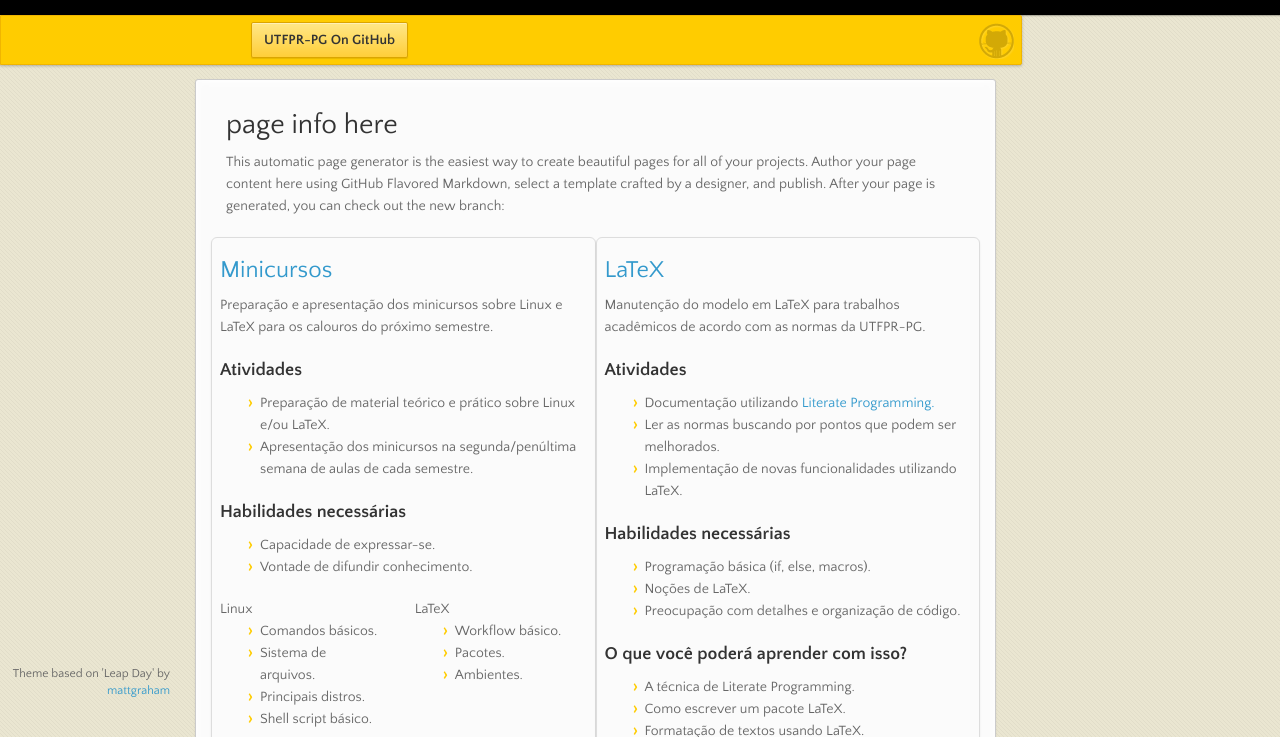
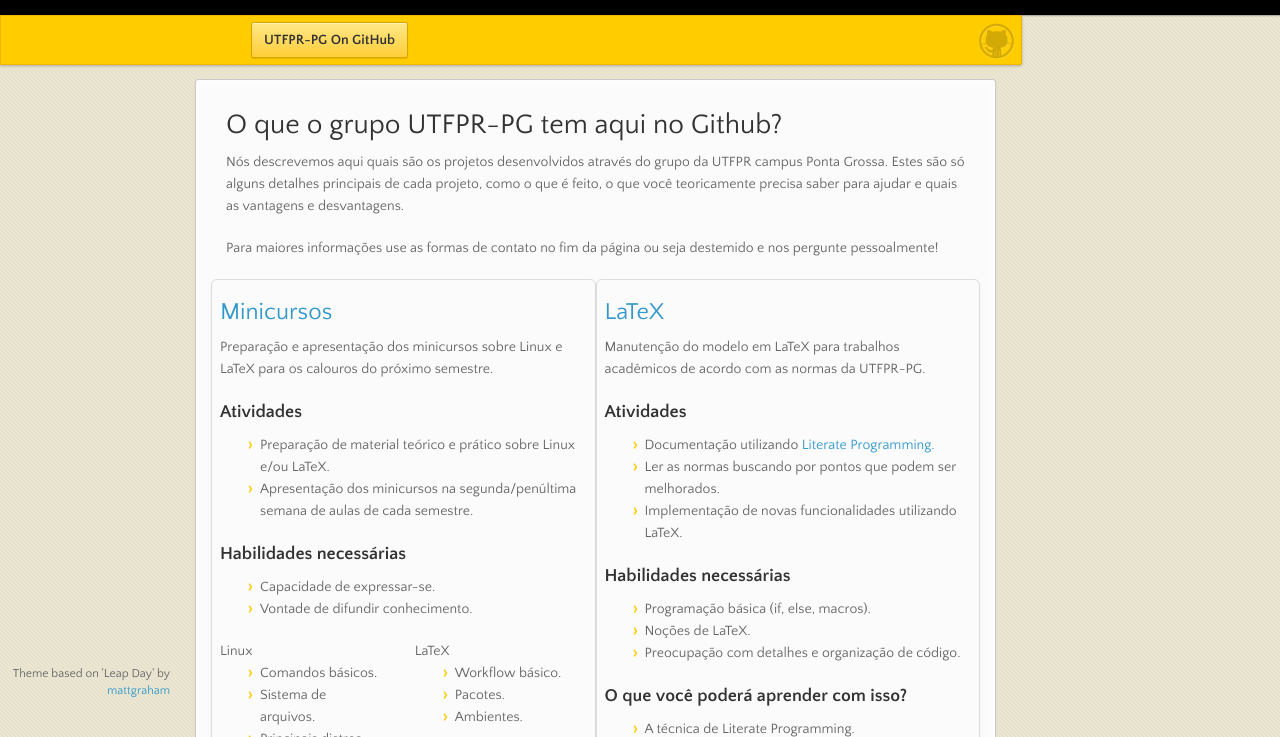
Before and after one commit to UTFPR-PG/utfpr-pg.github.io, a plain HTML site: page index.html in a window 1280 px wide. Shown: the part 61-798 px from the top of the page. Drawn offline with nearby package versions, Linux system fonts and the light colour scheme.

Commit message:
filled info section on top

```diff
--- a/index.html
+++ b/index.html
@@ -38,17 +38,18 @@
 
 	<div class="row">
 	  <div class="col-md-12 col-xs-10">
-	    <h1>page info here</h1>
+	    <h1>O que o grupo UTFPR-PG tem aqui no Github?</h1>
 	  </div>
 
 	  <div class="col-xs-2 visible-xs">
-      	    <a class=octo href="https://github.com/UTFPR-PG"></a>
+      <a class=octo href="https://github.com/UTFPR-PG"></a>
 	  </div>
 	</div>
 
 	<div class="row">
 	  <div class="col-md-12">
-	  <p>This automatic page generator is the easiest way to create beautiful pages for all of your projects. Author your page content here using GitHub Flavored Markdown, select a template crafted by a designer, and publish. After your page is generated, you can check out the new branch:</p>
+      <p>Nós descrevemos aqui quais são os projetos desenvolvidos através do grupo da UTFPR campus Ponta Grossa. Estes são só alguns detalhes principais de cada projeto, como o que é feito, o que você teoricamente precisa saber para ajudar e quais as vantagens e desvantagens.</p>
+      <p>Para maiores informações use as formas de contato no fim da página ou seja destemido e nos pergunte pessoalmente!</p>
 	  </div>
 	</div>
 
```
